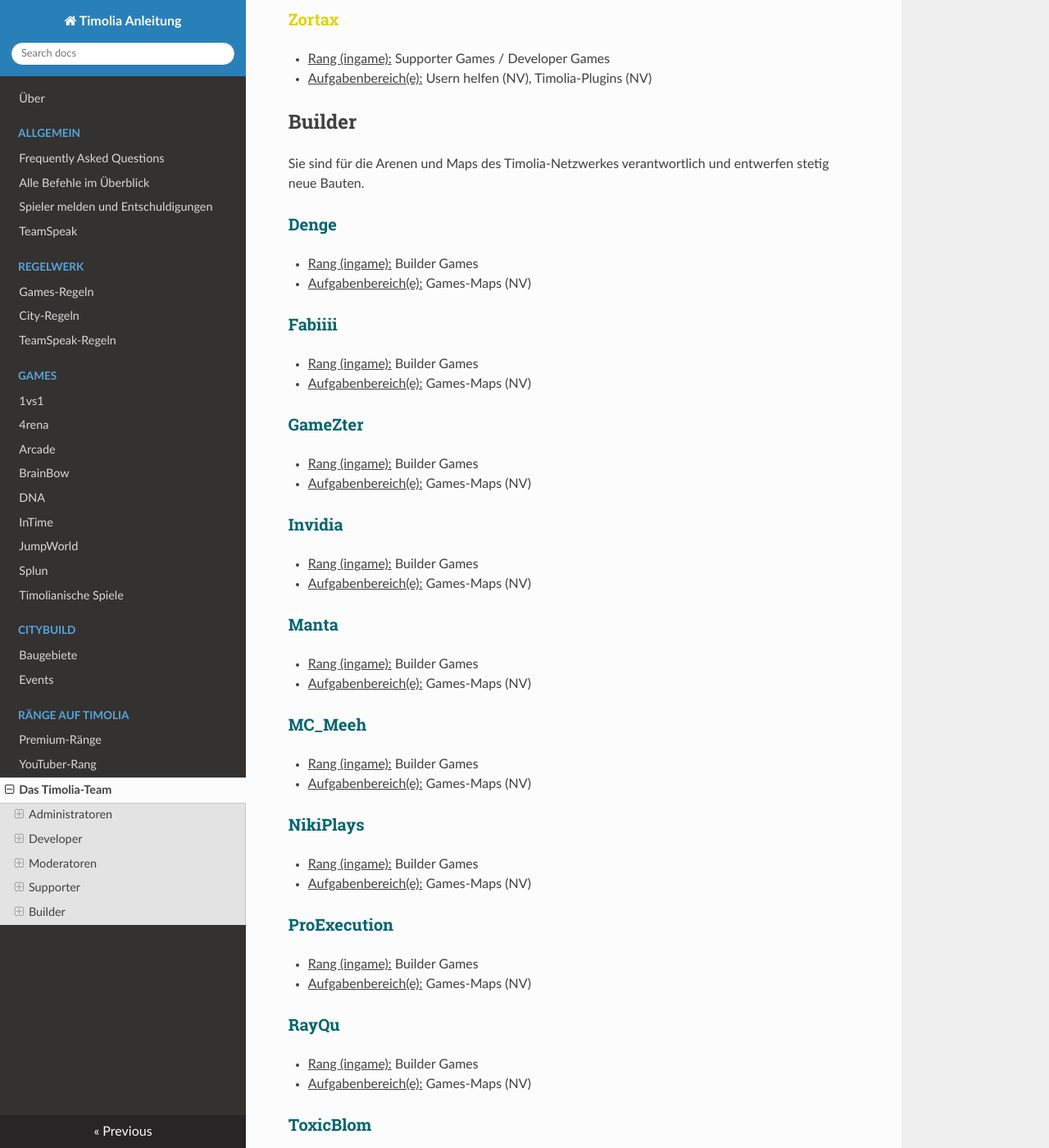
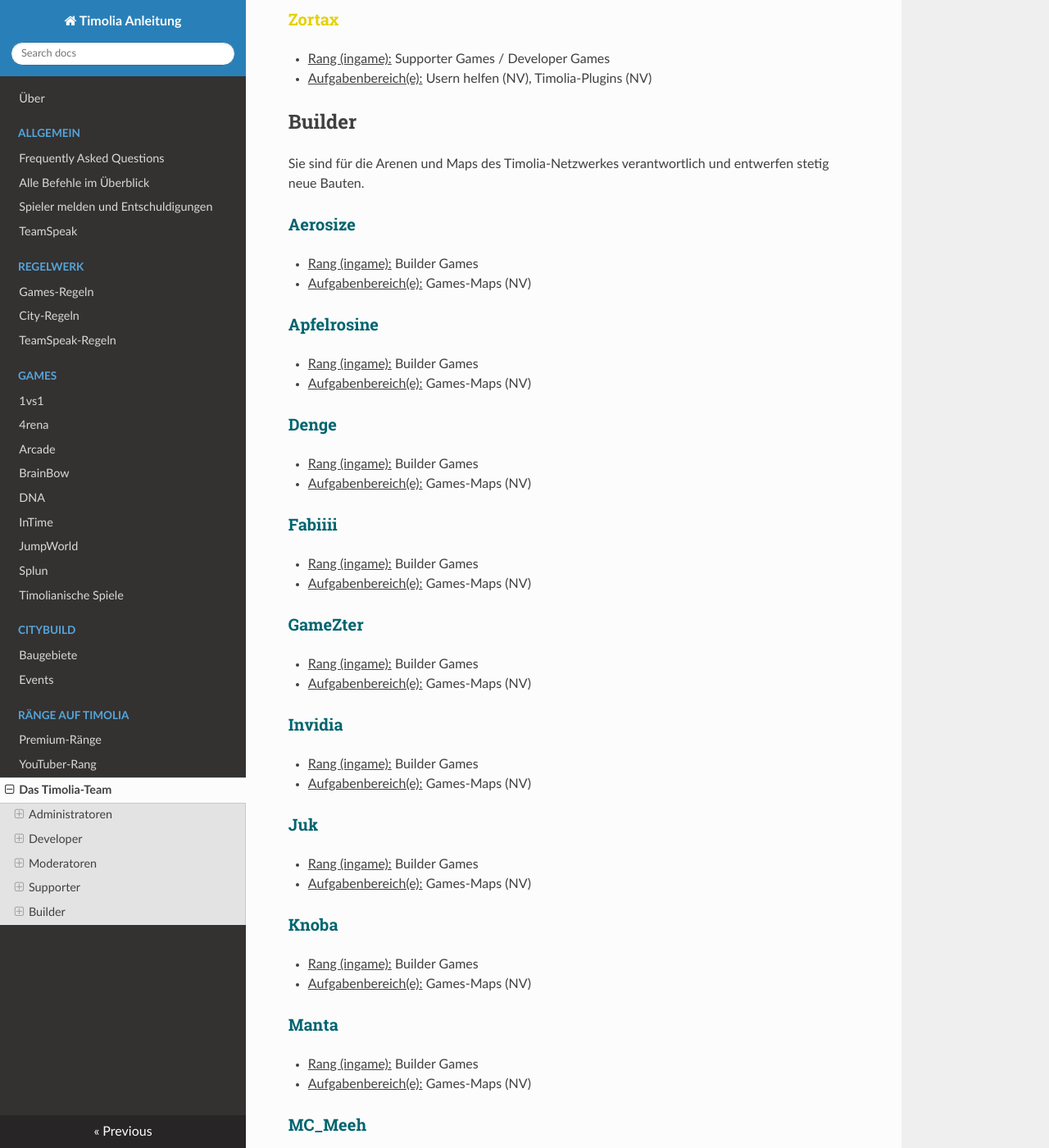
Before and after one commit to TimoliaDE/HowTo, an MkDocs documentation site: the page built from docs/ranks/team.md, in a window 1280 px wide and 1400 px high, scrolled down 9684 px. Shown: the whole window at 82% size. Built offline with MkDocs 1.6.1, drawn with Linux system fonts in a browser that asks for light colours; nearby versions of some CDN libraries; old or Windows-style settings are respelled for this version of MkDocs.

Commit message:
New builder

```diff
--- a/docs/ranks/team.md
+++ b/docs/ranks/team.md
@@ -312,6 +312,14 @@ Sie stehen für alle grundlegenden Fragen und Reports zur Verfügung und sind di
 
 Sie sind für die Arenen und Maps des Timolia-Netzwerkes verantwortlich und entwerfen stetig neue Bauten.
 
+###<strong><span style="color:#00646F">Aerosize</span></strong>
+- <u>Rang (ingame):</u> Builder Games
+- <u>Aufgabenbereich(e):</u> Games-Maps (NV)
+
+###<strong><span style="color:#00646F">Apfelrosine</span></strong>
+- <u>Rang (ingame):</u> Builder Games
+- <u>Aufgabenbereich(e):</u> Games-Maps (NV)
+
 ###<strong><span style="color:#00646F">Denge</span></strong>
 - <u>Rang (ingame):</u> Builder Games
 - <u>Aufgabenbereich(e):</u> Games-Maps (NV)
@@ -325,6 +333,14 @@ Sie sind für die Arenen und Maps des Timolia-Netzwerkes verantwortlich und entw
 - <u>Aufgabenbereich(e):</u> Games-Maps (NV)
 
 ###<strong><span style="color:#00646F">Invidia</span></strong>
+- <u>Rang (ingame):</u> Builder Games
+- <u>Aufgabenbereich(e):</u> Games-Maps (NV)
+
+###<strong><span style="color:#00646F">Juk</span></strong>
+- <u>Rang (ingame):</u> Builder Games
+- <u>Aufgabenbereich(e):</u> Games-Maps (NV)
+
+###<strong><span style="color:#00646F">Knoba</span></strong>
 - <u>Rang (ingame):</u> Builder Games
 - <u>Aufgabenbereich(e):</u> Games-Maps (NV)
 
```
